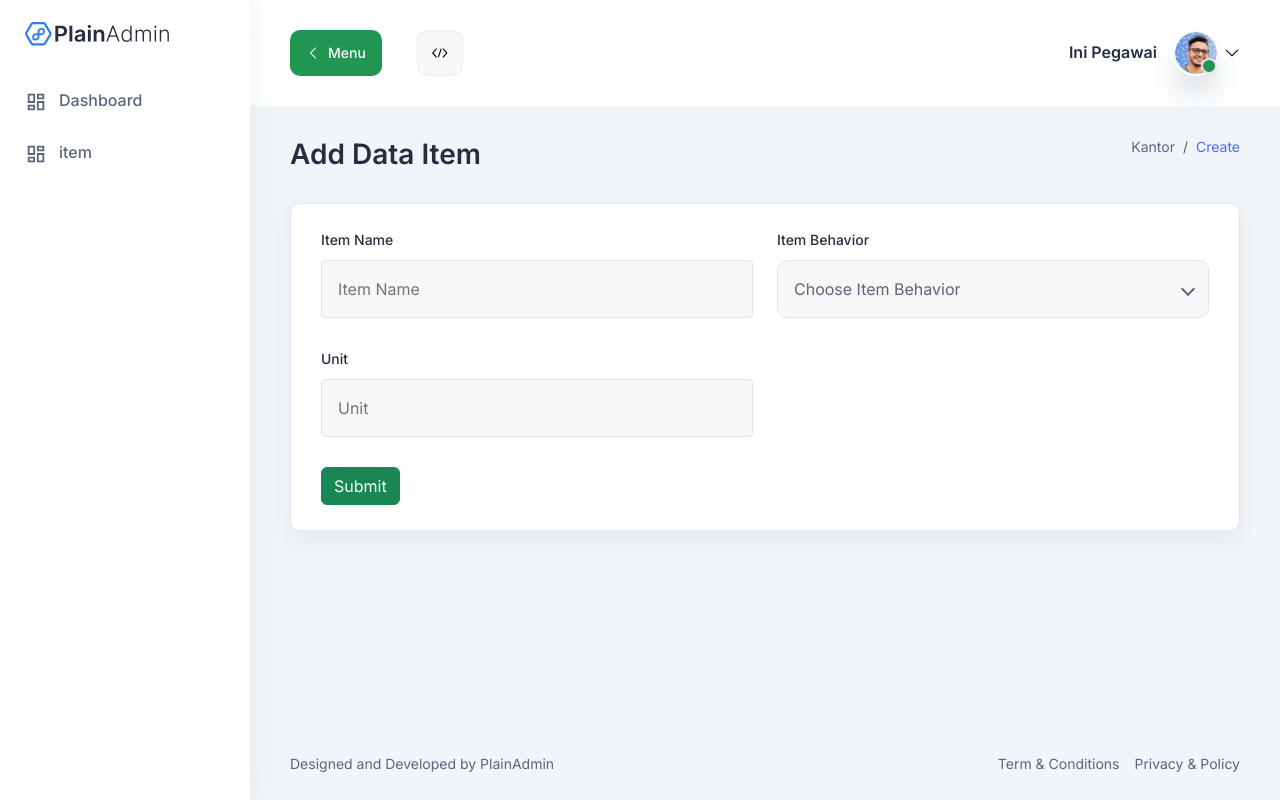
After one commit to BennyYoga/Asset-Management-System, a Laravel app: template resources/views/Item/create.blade.php in a window 1280 px wide. The commit adds this page. Run offline with Laravel 8, Linux system fonts and the light colour scheme; the template is opened without the code that fills it, so the values that code supplies are empty; some libraries are stand-ins or nearby versions.

Commit message:
Add Item

```diff
--- /dev/null
+++ b/resources/views/Item/create.blade.php
@@ -0,0 +1,142 @@
+@extends('Template.template')
+
+@section('title','Asset Monitoring System | Create Item')
+
+{{-- kalau ada css tambahan selain dari template.blade --}}
+@push('css')
+<link href="https://cdn.datatables.net/1.13.1/css/dataTables.bootstrap5.min.css" rel="stylesheet">
+<link rel="stylesheet" href="https://cdn.jsdelivr.net/npm/select2@4.0.13/dist/css/select2.min.css" />
+<link rel="stylesheet" href="https://cdn.jsdelivr.net/npm/select2-bootstrap-5-theme@1.3.0/dist/select2-bootstrap-5-theme.min.css" />
+@endpush
+
+@section('content')
+<section class="tab-components">
+    <div class="container-fluid">
+        <!-- ========== title-wrapper start ========== -->
+        <div class="title-wrapper pt-30">
+            <div class="row align-items-center">
+                <div class="col-md-6">
+                    {{-- @if (session('success'))
+                    <div class="alert alert-success" role="alert">
+                        {{ session('success') }}
+                </div>
+                @endif --}}
+                <div class="title mb-30">
+                    <h2>Add Data Item</h2>
+                </div>
+            </div>
+            <!-- end col -->
+            <div class="col-md-6">
+                <div class="breadcrumb-wrapper mb-30">
+                    <nav aria-label="breadcrumb">
+                        <ol class="breadcrumb">
+                            <li class="breadcrumb-item">
+                                <a href="Kantor.index">Kantor</a>
+                            </li>
+                            <li class="breadcrumb-item active" aria-current="page">
+                                Create
+                            </li>
+                        </ol>
+                    </nav>
+                </div>
+                {{-- <div>
+                        <button class="btn btn-primary w3-right">Add</button>
+                    </div> --}}
+            </div>
+            <!-- end col -->
+        </div>
+        <!-- end row -->
+    </div>
+
+    <form action="{{route('item.store')}}" method="post">
+        @csrf
+        <div class="form-elements-wrapper">
+            <div class="row">
+                <div class="col-lg-12">
+                    <!-- input style start -->
+                    <div class="card-style mb-30">
+                        <div class="row">
+
+                            <div class="col-lg-6">
+                                <div class="input-style-1">
+                                    <label>Item Name</label>
+                                    <input type="text" placeholder="Item Name" name="Name" />
+                                </div>
+
+                                <div class="input-style-1">
+                                    <label>Unit</label>
+                                    <input type="number" placeholder="Unit" name="Unit" />
+                                </div>
+                                <!-- end input -->
+                            </div>
+                            <div class="col-lg-6">
+                                <div class="select-sm select-style-1">
+                                    <label>Item Behavior</label>
+                                    <div class="select-position">
+                                        <select class="light-bg" id="Filter-Item" name="ItemBehavior">
+                                            <option selected disabled>Choose Item Behavior</option>
+                                            <option value="1">House Usage Monitor</option>
+                                            <option value="2">Costumable</option>
+                                            <option value="3">Non Costumable</option>
+                                        </select>
+                                    </div>
+                                </div>
+
+                                <div class="input-style-1 d-none" id="Alert-Item">
+                                    <label id="Alert-Label"></label>
+                                    <input type="number" id="alert-input" placeholder="" name="Alert" />
+                                </div>
+                                <!-- end input -->
+                            </div>
+                            <!-- end col -->
+                        </div>
+                        <!-- End Row -->
+                        <div class="row">
+                            <div class="col-lg-12">
+                                <button type="submit" class="btn btn-success">Submit</button>
+                            </div>
+                        </div>
+                    </div>
+                    <!-- end card -->
+                </div>
+                <!-- end col -->
+            </div>
+            <!-- end row -->
+        </div>
+        <!-- end wrapper -->
+</section>
+@endsection
+
+@section('content')
+@endsection
+
+@push('js')
+<script src="https://code.jquery.com/jquery-3.5.1.js"></script>
+<script src="https://cdn.datatables.net/1.13.1/js/jquery.dataTables.min.js"></script>
+<script src="https://cdn.datatables.net/1.13.1/js/dataTables.bootstrap5.min.js"></script>
+<script src="https://cdn.jsdelivr.net/npm/select2@4.0.13/dist/js/select2.min.js"></script>
+<script type="text/javascript">
+    let input = document.getElementById('Alert-Item');
+    let placeholder = document.getElementById('alert-input');
+
+    $("#Filter-Item").on('change', function() {
+        var Pilihan = $('#Filter-Item').val();
+        // console.log(placeholder.placeholder);
+
+        if(Pilihan == 1 || Pilihan == 2){
+            input.classList.remove('d-none');
+            if (Pilihan == 1) {
+                placeholder.setAttribute('placeholder', 'Alert Hour Maintenance');
+                document.getElementById('Alert-Label').textContent = "Hour Usage Monitor (in Hour)";
+            } else if (Pilihan == 2) {
+                placeholder.setAttribute('placeholder', 'Alert Costumable');
+                document.getElementById('Alert-Label').textContent = "Costumable (in Unit)";
+            }
+        }
+        if (Pilihan == 3) {
+            input.classList.add('d-none');
+        }
+    });
+</script>
+
+@endpush
--- a/resources/views/Template/sidebar.blade.php
+++ b/resources/views/Template/sidebar.blade.php
@@ -2,12 +2,12 @@
 <aside class="sidebar-nav-wrapper">
     <div class="navbar-logo" style="text-align: left">
         <a href="index.html">
-            <img src="{{asset('images/logo/absensi.png')}}" class="w-100" alt="logo" />
+            <img src="{{asset('images/logo/logo.svg')}}" class="w-100" alt="logo" />
         </a>
     </div>
     <nav class="sidebar-nav">
         <ul>
-            <li class="">
+        <li class="nav-item {{ Request::routeIs('dashboard') ? 'active' : '' }}">
                 <a href="">
                     <span class="icon">
                         <svg width="22" height="22" viewBox="0 0 22 22">
@@ -18,6 +18,18 @@
                 </a>
             </li>
         </ul>
+        <ul>
+        <li class="nav-item {{ Request::routeIs('item') ? 'active' : '' }}">
+                <a href="">
+                    <span class="icon">
+                        <svg width="22" height="22" viewBox="0 0 22 22">
+                            <path d="M17.4167 4.58333V6.41667H13.75V4.58333H17.4167ZM8.25 4.58333V10.0833H4.58333V4.58333H8.25ZM17.4167 11.9167V17.4167H13.75V11.9167H17.4167ZM8.25 15.5833V17.4167H4.58333V15.5833H8.25ZM19.25 2.75H11.9167V8.25H19.25V2.75ZM10.0833 2.75H2.75V11.9167H10.0833V2.75ZM19.25 10.0833H11.9167V19.25H19.25V10.0833ZM10.0833 13.75H2.75V19.25H10.0833V13.75Z" />
+                        </svg>
+                    </span>
+                    <span class="text">item</span>
+                </a>
+            </li>
+        </ul>
     </nav>
 </aside>
 <div class="overlay"></div>
--- a/routes/web.php
+++ b/routes/web.php
@@ -1,6 +1,7 @@
 <?php
 
 use App\Http\Controllers\dashboardController;
+use App\Http\Controllers\itemController;
 use Illuminate\Support\Facades\Route;
 
 /*
@@ -19,3 +20,6 @@ Route::get('/', function () {
 });
 
 Route::get('dashboard', [dashboardController::class, 'index'])->name('dashboard.index');
+Route::get('item', [itemController::class, 'index'])->name('item.index');
+Route::get('item/create', [itemController::class, 'create'])->name('item.create');
+Route::post('item/store', [itemController::class, 'store'])->name('item.store');
```
Also changed, not shown: app/Http/Controllers/itemController.php (added, +116 -0 lines), app/Models/Item.php (added, +30 -0 lines), resources/views/Dashboard/index.blade.php (+1 -6 lines), resources/views/Item/index.blade.php (added, +23 -0 lines), public/images/logo/absensi.png (deleted).
